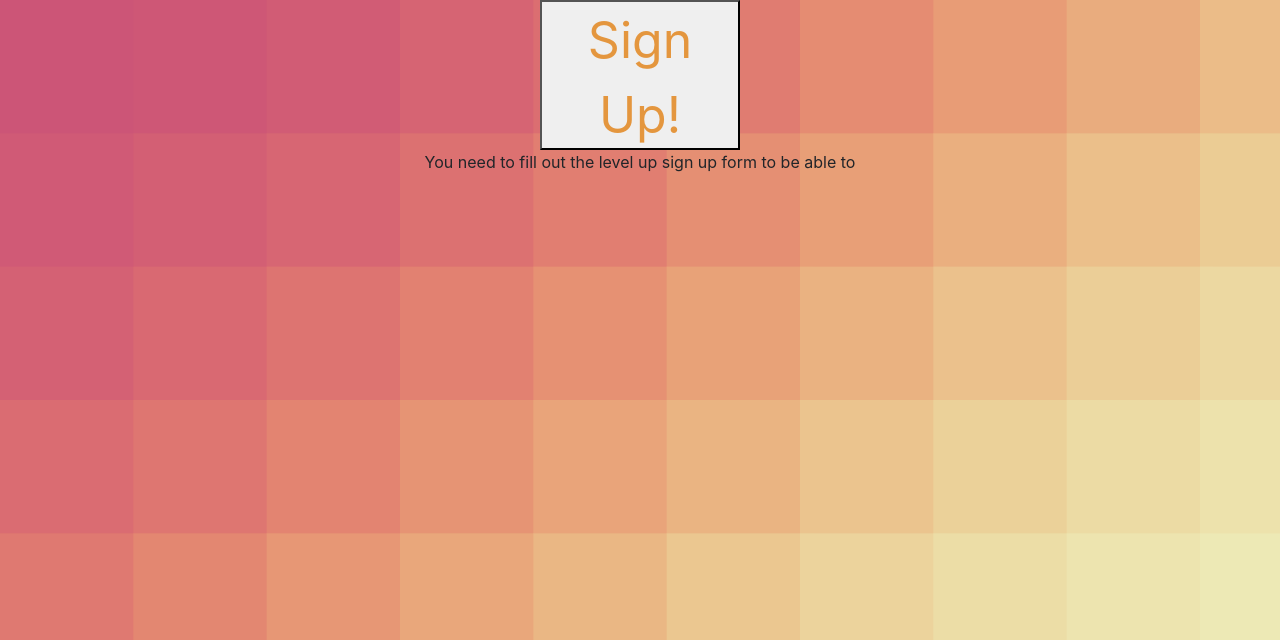
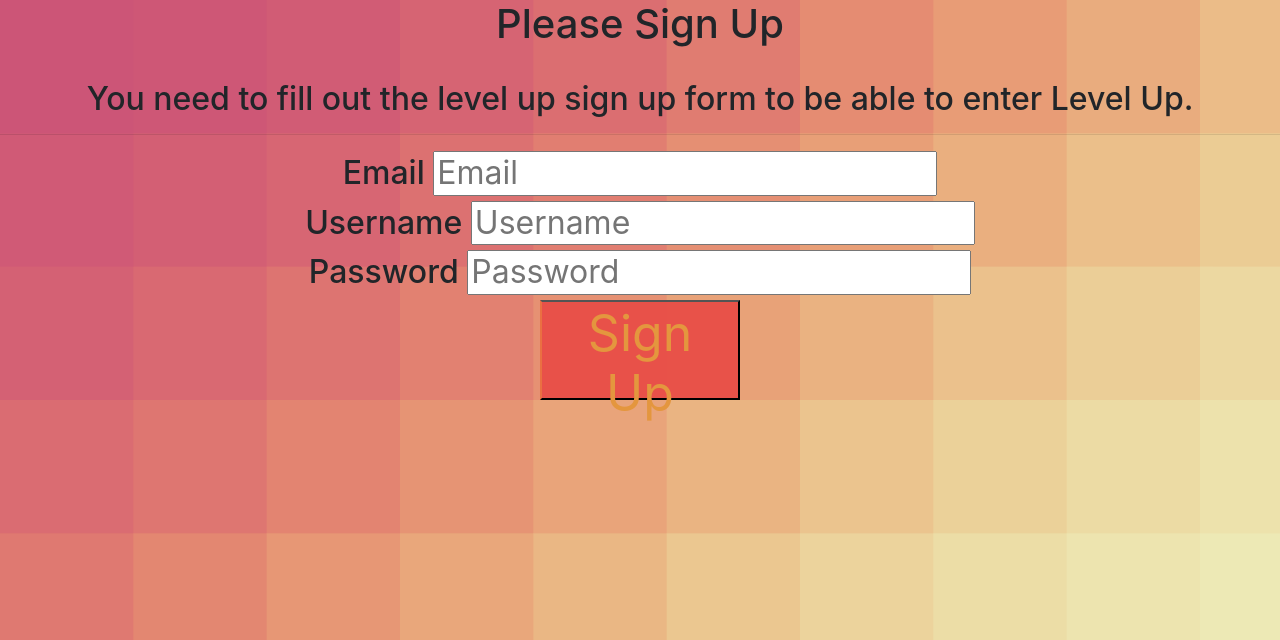
Before and after one commit to Jedi830/JedI, a Flask app: page /register in a window 1280 px wide. Shown: the top 640 px of the page. Run offline with Flask 3, Linux system fonts and the light colour scheme.

Commit message:
Another registration day

```diff
--- a/Main.py
+++ b/Main.py
@@ -7,6 +7,7 @@ from werkzeug.security import generate_password_hash, check_password_hash
 authentication = HTTPBasicAuth()
 app = Flask(__name__)
 
+
 @app.route('/')
 def index():
     user_name=""
@@ -14,9 +15,27 @@ def index():
         "home.html.jinja",user_name=user_name
     )
 
-@app.route('/register')
+@app.route('/register', methods=['GET', 'POST'])
 def register():
-    user_name1=""
-    return render_template(
-        "register.html.jinja",user_name=user_name1
-    )
+    if request.method == 'POST':
+        # Do this for every input in your form
+        username = request.form["username"]
+        password = request.form["password"]
+        bio = request.form["bio"]
+        birthday = request.form["birthday"]
+
+
+        cursor = connection.cursor()
+        cursor.execute(f"INSERT INTO `user` ('Email','Username','Password','bio' ) VALUES ('{username}', '{password}', '{bio}')")
+        cursor.close()
+        connection.commit()
+
+    return render_template("register.html.jinja")
+
+connection = pymysql.connect(
+    database = "jdelacruz_erdiagram",
+    user = "jdelacruz",
+    password = "229770375",
+    host = "10.100.33.60",
+    cursorclass = pymysql.cursors.DictCursor,
+)
--- a/static/style.css
+++ b/static/style.css
@@ -4,9 +4,12 @@ body{
     background-attachment: fixed;
     background-size: cover;
 
+
 }
 .button {
-    height: 150px;
+    height: 100px;
     width: 200px;
     font-size: 50px;
+    background-color: #e85048f8;
+    border-left-color: #eb7242f8;
 }
--- a/templates/register.html.jinja
+++ b/templates/register.html.jinja
@@ -15,16 +15,31 @@ body {
 }
 button{
   color: #e4963e;
-  height: 150px;
+  height: 100px;
   width: 200px;
   font-size: 50px;
+  background-color: #e85048f8;
+  border-left-color: #eb7242f8;
 }
+
 </style>
 </head>
 <body>
-<form>
-<Button type="button">Sign Up!</Button>
-<p>You need to fill out the level up sign up form to be able to </p>
+  <form>
+  <h1>Please Sign Up</h1>
+  <br>
+  <h2>You need to fill out the level up sign up form to be able to enter Level Up.<h2>
+  <hr>
+  <label>Email</label>
+  <input type="email" placeholder="Email">
+  <br>
+  <label>Username</label>
+  <input type="text" placeholder="Username">
+  <br>
+  <label>Password</label>
+  <input type="password" placeholder="Password">
+  <br>
+  <button type="Submit">Sign Up</button>
 
 </form>
 
```
